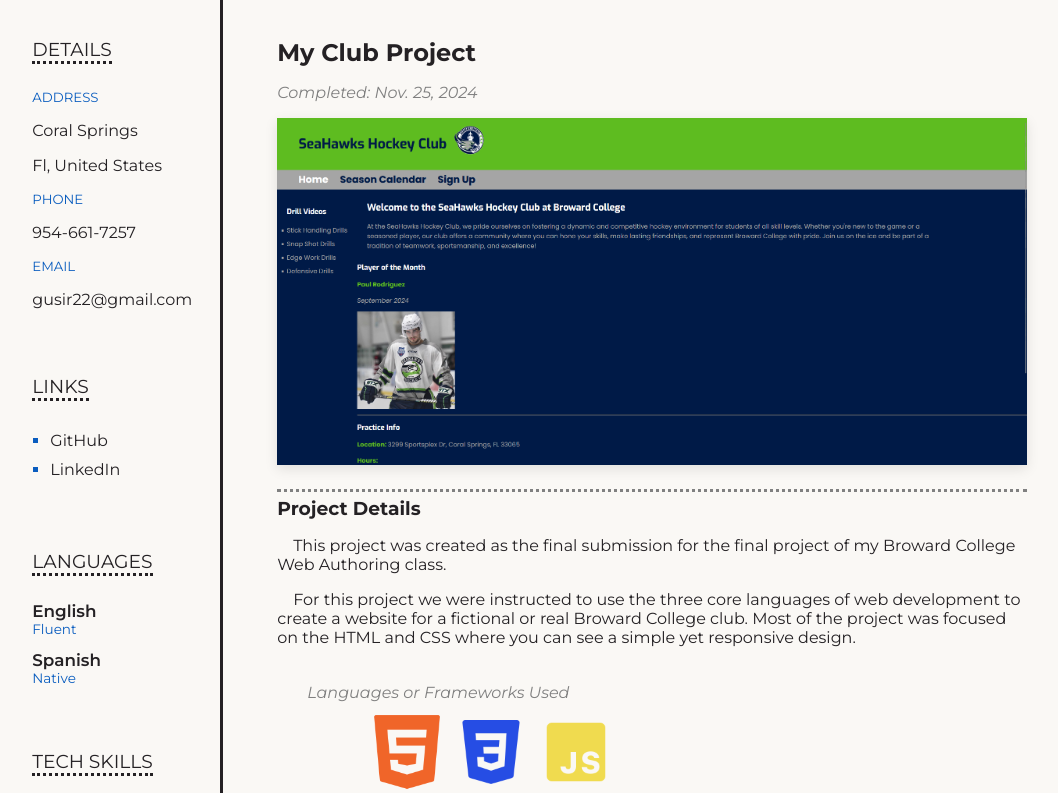
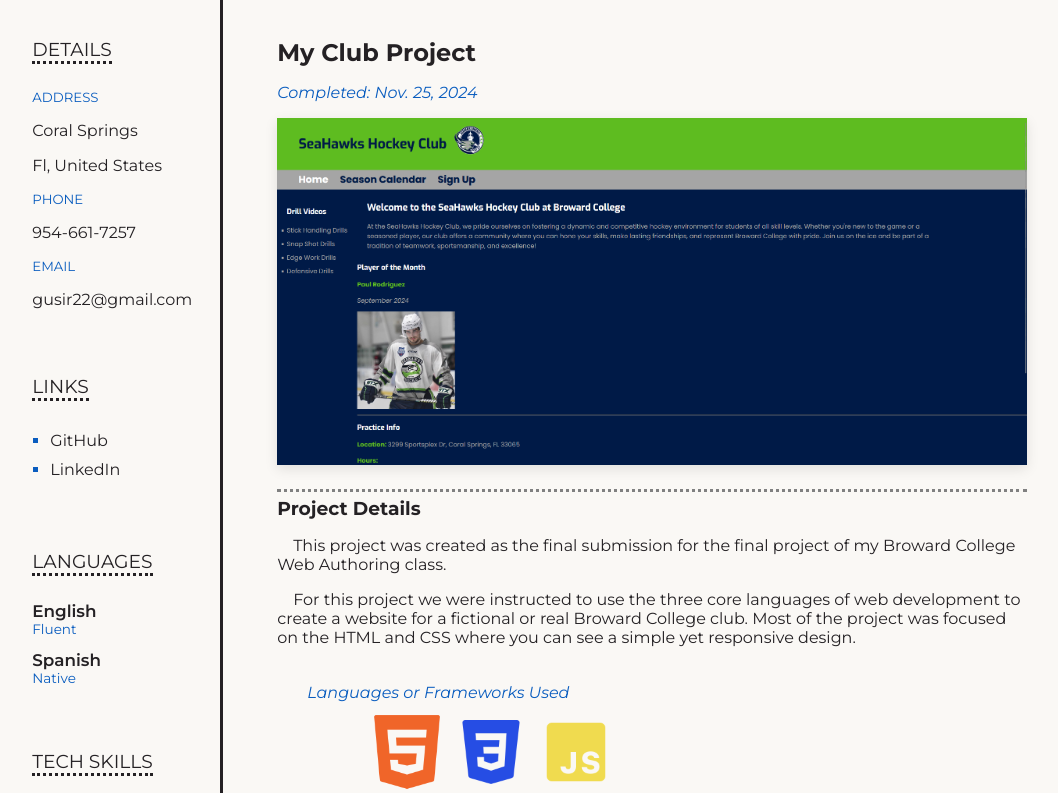
Before and after one commit to gusir22/Website-Portfolio, a Django app: a page that uses templates/_base.html in a window 1280 px wide. Shown: the part 232-1025 px from the top of the page, without its empty margins (97-1155 px from the left). Run offline with Django 5.2, Linux system fonts and the light colour scheme; data comes from the database, SQL or seed files in the repository.

Commit message:
Updated Project detail date detail and badge header to have better contrast to background to increase accessibility

```diff
--- a/static/css/portfolio-details.css
+++ b/static/css/portfolio-details.css
@@ -6,7 +6,7 @@
 
 .project-date-text {
     font-style: italic;
-    color: gray;
+    color: var(--primary);
 }
 
 #info-section {
@@ -31,7 +31,7 @@
 
 .badge-header {
     font-style: italic;
-    color: gray;
+    color: var(--primary);
     font-weight: 400;
     margin-bottom: 10px;
 }
```
Also changed, not shown: 1 other file.
